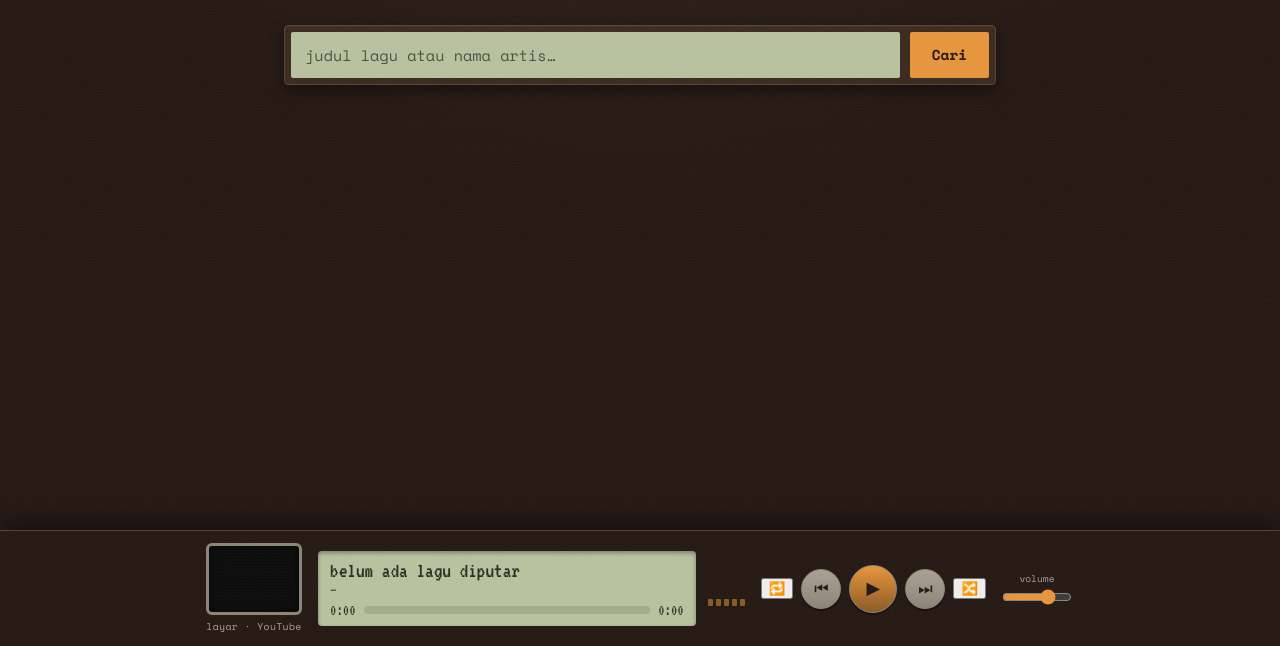
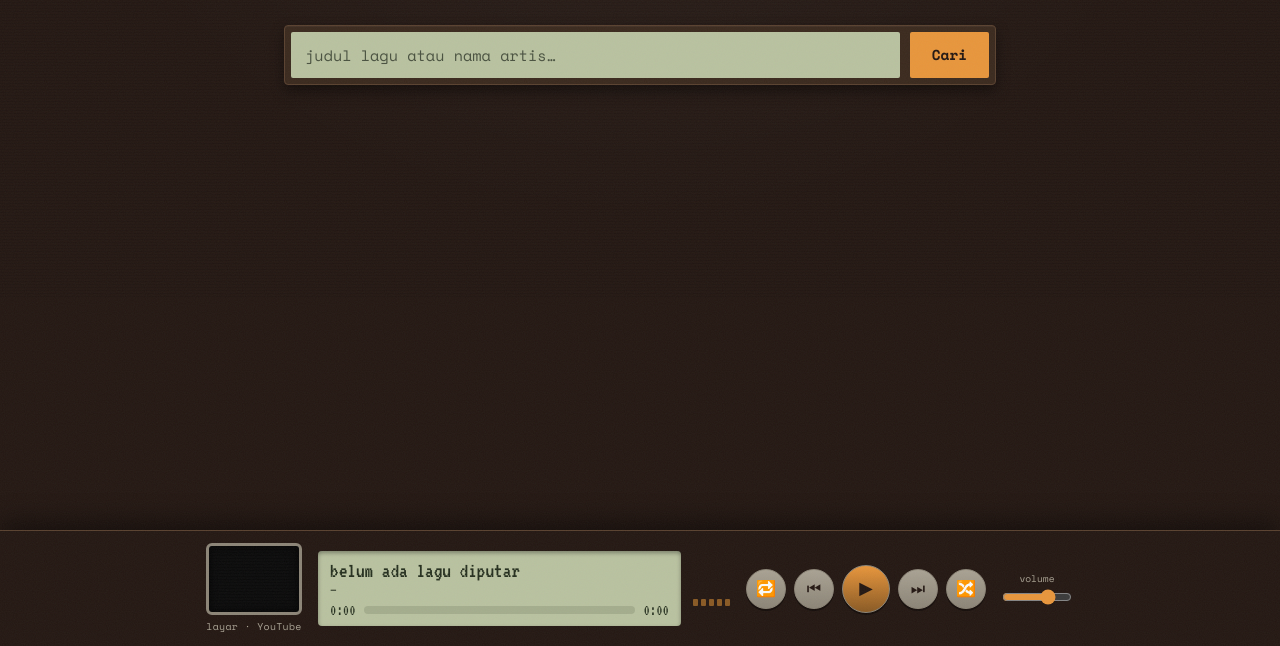
Before and after one commit to monashblue/Piringan, a website: page index.html in a window 1280 px wide. Shown: the part 154-800 px from the top of the page. Drawn offline with nearby package versions, Linux system fonts and the light colour scheme.

Commit message:
Update index.html

```diff
--- a/index.html
+++ b/index.html
@@ -78,11 +78,11 @@
     </div>
 
     <div class="transport-unit">
-      <button id="btn-repeat">🔁</button>
+      <button id="btn-repeat" class="deck-btn" aria-label="Repeat">🔁</button>
       <button id="btn-prev" class="deck-btn" title="Sebelumnya" aria-label="Lagu sebelumnya">⏮</button>
       <button id="btn-play" class="deck-btn deck-btn--main" title="Putar / Jeda" aria-label="Putar atau jeda">▶</button>
       <button id="btn-next" class="deck-btn" title="Berikutnya" aria-label="Lagu berikutnya">⏭</button>
-      <button id="btn-shuffle" title="Shuffle: mati" aria-label="Shuffle">🔀</button>
+      <button id="btn-shuffle" class="deck-btn" aria-label="Shuffle">🔀</button>
       <div class="volume-unit">
         <label for="volume" class="knob-label">volume</label>
         <input type="range" id="volume" min="0" max="100" value="70" />
```
